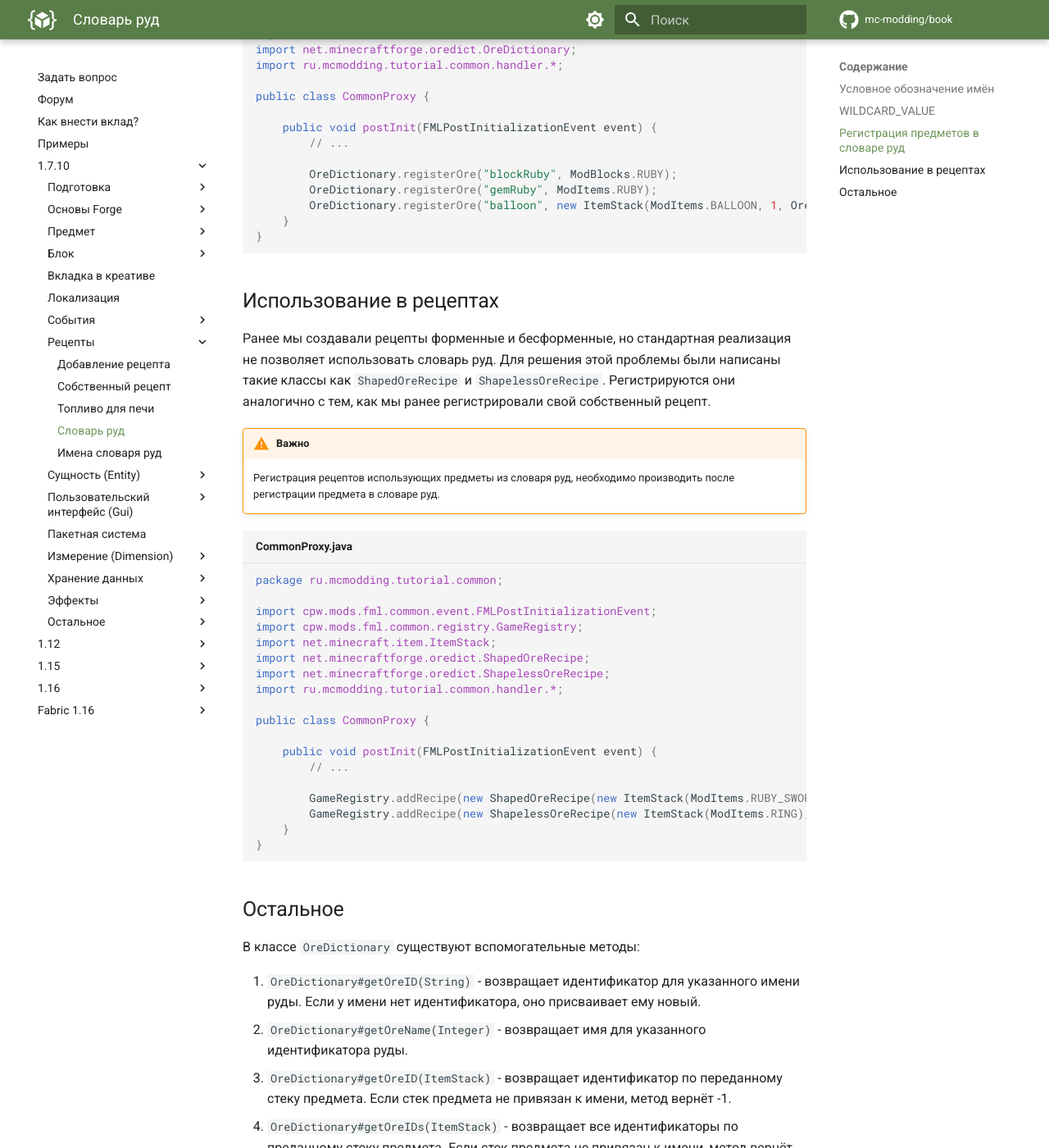
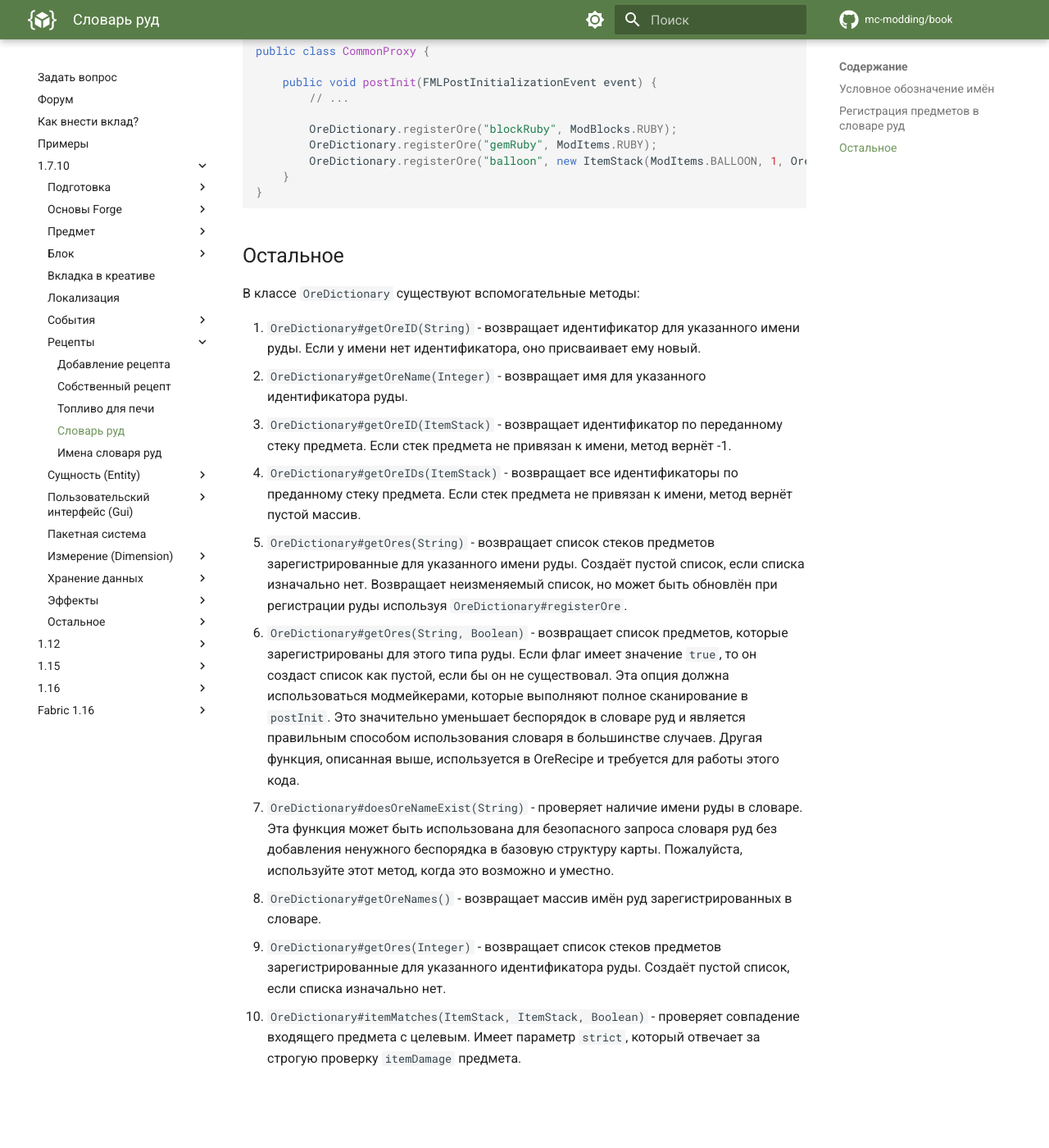
Before and after one commit to mc-modding/book, an MkDocs documentation site: the page built from docs/1.7.10/recipe/ore-dictionary.md, in a window 1280 px wide and 1400 px high, scrolled down 1539 px. Shown: the whole window at 82% size. Built offline with MkDocs 1.6.1 and Material for MkDocs 9.7.7, drawn with Linux system fonts in a browser that asks for light colours; comment, search, counter and statistics services are not loaded; after the commit the page ends 2866 px from its top, so only the background shows below that; some of the changed text lies outside the part shown.

Commit message:
Дополнена статья "Словарь руд" с учётом комментариев @TheAndrey

````diff
--- a/docs/1.7.10/recipe/ore-dictionary.md
+++ b/docs/1.7.10/recipe/ore-dictionary.md
@@ -13,8 +13,8 @@
 ## Условное обозначение имён
 
 !!! note "Примечание"
-    Поскольку имена OreDictionary предназначены для совместного использования между предметами из разных модов,
-    они должны быть довольно общими. Используйте имя, которое, скорее всего, будут использовать другие моды.
+    Старайтесь использовать имена существующих [групп словаря](../oredict-table), прежде чем выдумывать свою,
+    иначе смысл от использования словаря стремится к нулю.
 
 Forge не требует, чтобы имена были в каком-либо определенном формате, но следующее стало популярным стандартом для имен OreDictionary:
 
@@ -27,17 +27,16 @@
 
 Когда два слова недостаточно конкретны, можно добавить третье слово. Например, кирпич зарегистрировано как `ingotBrick`, в то время как адский кирпич зарегистрировано как `ingotBrickNether`.
 
-## WILDCARD_VALUE
-
-Это значение используется для указания на то, что `itemDamage` ItemStack`a не важен. Смотрите ниже пример его использования.
-
 ## Регистрация предметов в словаре руд
 
 Существует три метода используемые для регистрации предмета в словаре руд:
 
-1. `OreDictionary#registerOre(String, Item)` - регистрирует предмет в словаре руд, избегая ручного создания стека предмета.
-2. `OreDictionary#registerOre(String, Block)` - регистрирует блок в словаре руд, избегая ручного создания стека предмета.
+1. `OreDictionary#registerOre(String, Item)` - регистрация предмета, когда `itemDamage` неважен.
+2. `OreDictionary#registerOre(String, Block)` - регистрация блока, когда `metadata` неважна.
 3. `OreDictionary#registerOre(String, ItemStack)` - регистрирует предмет/блок с конкретным значением `itemDamage`.
+
+!!! tip "Подсказка"
+    `WILDCARD_VALUE` значение используется для указания на то, что `itemDamage` ItemStack`a не важен.
 
 Зарегистрируем рубин, рубиновый блок и воздушные шарики в словаре руд.
 
@@ -61,37 +60,6 @@
 }
 ```
 
-## Использование в рецептах
-
-Ранее мы создавали рецепты форменные и бесформенные, но стандартная реализация не позволяет использовать словарь руд.
-Для решения этой проблемы были написаны такие классы как `ShapedOreRecipe` и `ShapelessOreRecipe`. Регистрируются они
-аналогично с тем, как мы ранее регистрировали свой собственный рецепт.
-
-!!! warning "Важно"
-    Регистрация рецептов использующих предметы из словаря руд, необходимо производить после регистрации предмета
-    в словаре руд.
-
-```java title="CommonProxy.java"
-package ru.mcmodding.tutorial.common;
-
-import cpw.mods.fml.common.event.FMLPostInitializationEvent;
-import cpw.mods.fml.common.registry.GameRegistry;
-import net.minecraft.item.ItemStack;
-import net.minecraftforge.oredict.ShapedOreRecipe;
-import net.minecraftforge.oredict.ShapelessOreRecipe;
-import ru.mcmodding.tutorial.common.handler.*;
-
-public class CommonProxy {
-
-    public void postInit(FMLPostInitializationEvent event) {
-        // ...
-
-        GameRegistry.addRecipe(new ShapedOreRecipe(new ItemStack(ModItems.RUBY_SWORD), " R ", " R ", " S ", 'R', "gemRuby", 'S', "stickWood"));
-        GameRegistry.addRecipe(new ShapelessOreRecipe(new ItemStack(ModItems.RING), "gemRuby", "ingotGold"));
-    }
-}
-```
-
 ## Остальное
 
 В классе `OreDictionary` существуют вспомогательные методы:
````
